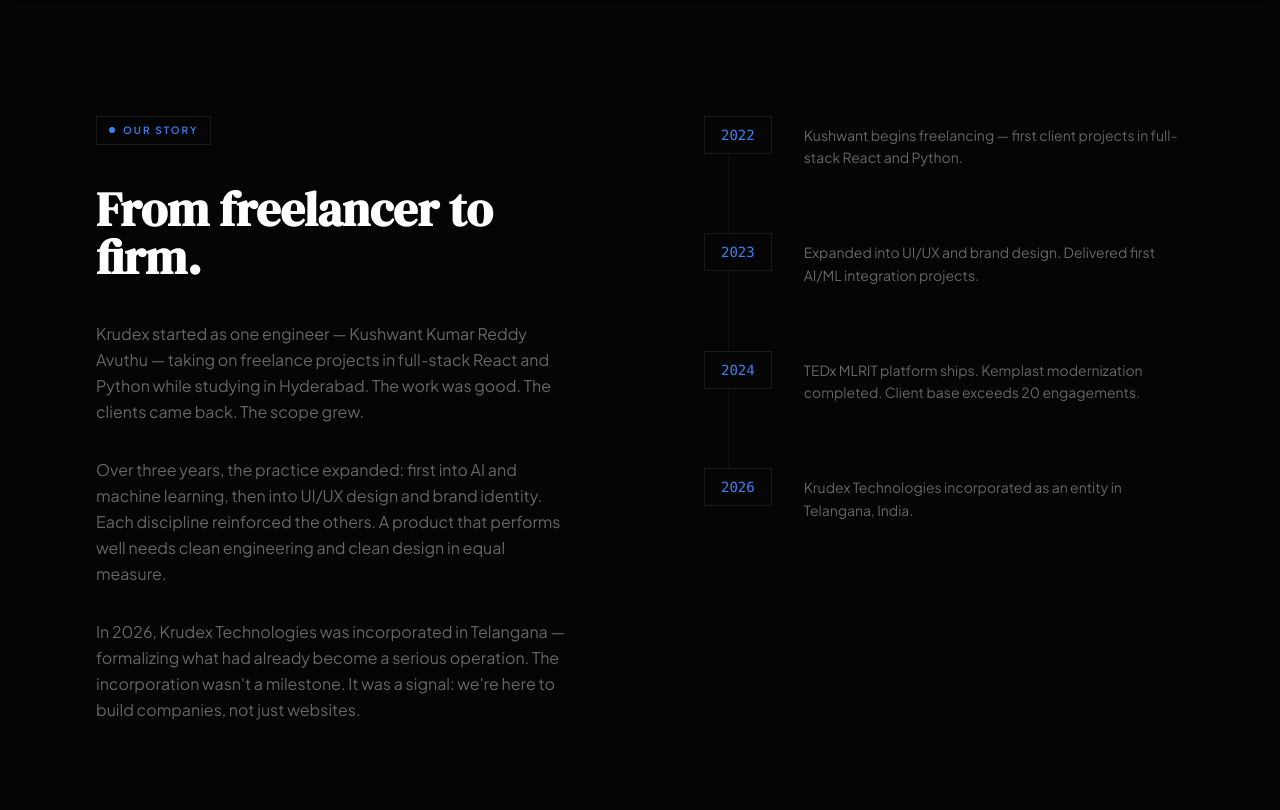
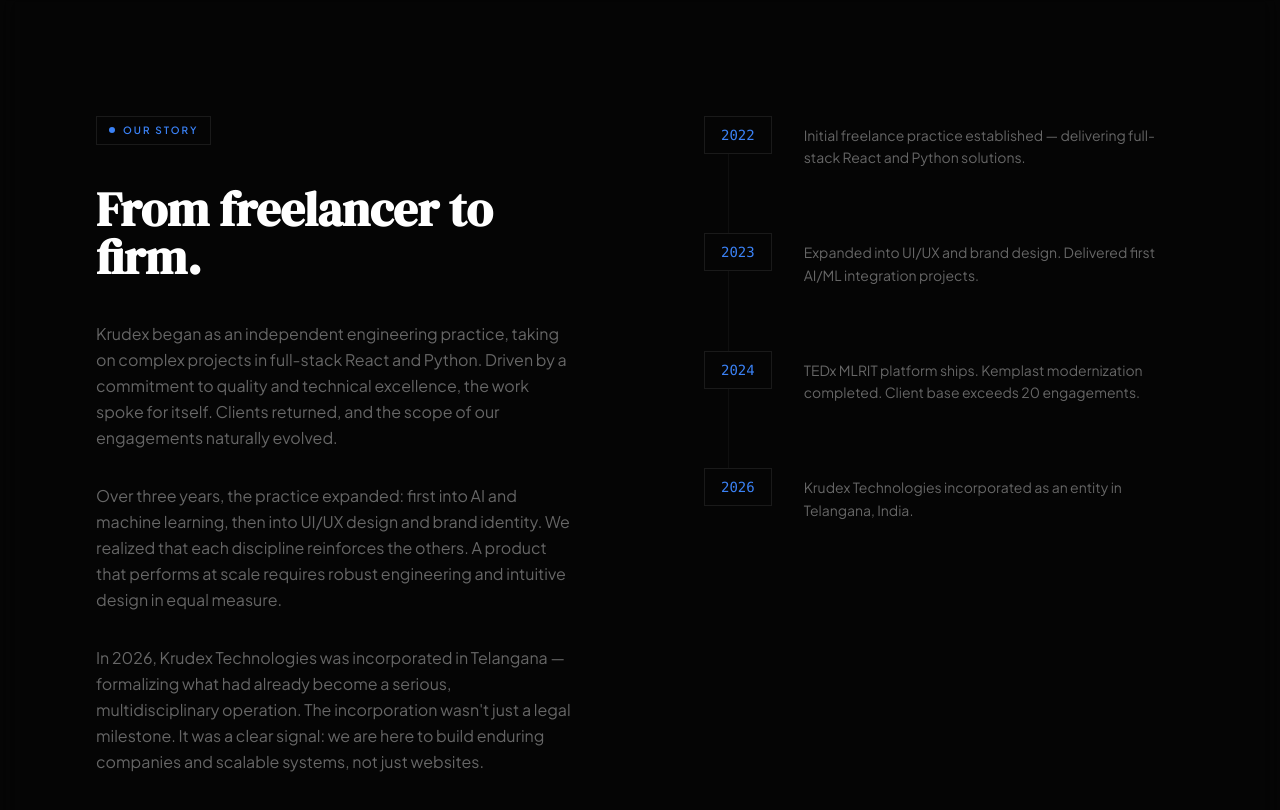
Before and after one commit to mdeocder24/Krudex-Tech, a Next.js app: page /about in a window 1280 px wide. Shown: the part 640-1450 px from the top of the page. Built offline with nearby package versions, Linux system fonts and the light colour scheme.

Commit message:
feat: add About page with company history, timeline, and core operating principles

```diff
--- a/src/app/about/page.tsx
+++ b/src/app/about/page.tsx
@@ -9,7 +9,7 @@
 const timelineData = [
   {
     year: "2022",
-    text: "Kushwant begins freelancing — first client projects in full-stack React and Python."
+    text: "Initial freelance practice established — delivering full-stack React and Python solutions."
   },
   {
     year: "2023",
@@ -110,13 +110,13 @@
               </h2>
               <div className="flex flex-col gap-8 text-krudex-muted text-base leading-relaxed">
                 <p>
-                  Krudex started as one engineer — Kushwant Kumar Reddy Avuthu — taking on freelance projects in full-stack React and Python while studying in Hyderabad. The work was good. The clients came back. The scope grew.
+                  Krudex began as an independent engineering practice, taking on complex projects in full-stack React and Python. Driven by a commitment to quality and technical excellence, the work spoke for itself. Clients returned, and the scope of our engagements naturally evolved.
                 </p>
                 <p>
-                  Over three years, the practice expanded: first into AI and machine learning, then into UI/UX design and brand identity. Each discipline reinforced the others. A product that performs well needs clean engineering and clean design in equal measure.
+                  Over three years, the practice expanded: first into AI and machine learning, then into UI/UX design and brand identity. We realized that each discipline reinforces the others. A product that performs at scale requires robust engineering and intuitive design in equal measure.
                 </p>
                 <p>
-                  In 2026, Krudex Technologies was incorporated in Telangana — formalizing what had already become a serious operation. The incorporation wasn&apos;t a milestone. It was a signal: we&apos;re here to build companies, not just websites.
+                  In 2026, Krudex Technologies was incorporated in Telangana — formalizing what had already become a serious, multidisciplinary operation. The incorporation wasn&apos;t just a legal milestone. It was a clear signal: we are here to build enduring companies and scalable systems, not just websites.
                 </p>
               </div>
             </motion.div>
```
